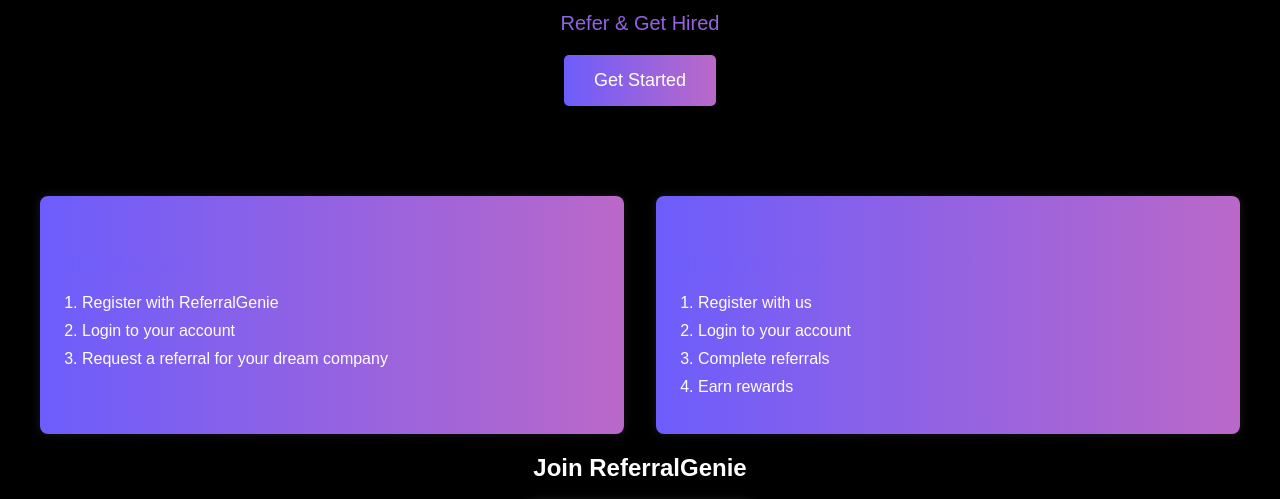
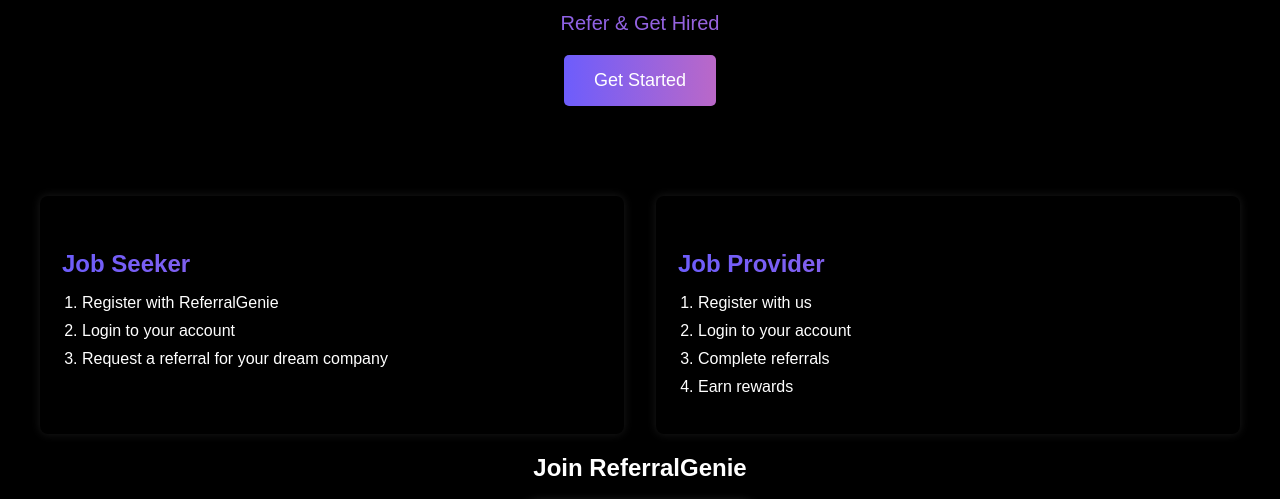
Before and after one commit to ShaikNihal0009/Referralgenie, a plain HTML site: page index.html in a window 1280 px wide. Shown: the part 249-748 px from the top of the page. Drawn offline with Linux system fonts and the light colour scheme.

Commit message:
Update style.css

```diff
--- a/style.css
+++ b/style.css
@@ -89,15 +89,14 @@ nav ul li a {
 }
 
 .box {
-    background-color: transparent;
-    border: 2px solid transparent;
+    background-color: black; /* Background is black */
+    border: 2px solid transparent; /* Border is initially transparent */
     border-radius: 8px;
     padding: 20px;
     width: 45%; /* Adjust to fit two boxes side by side */
     color: white;
     box-shadow: 0 0 10px rgba(255, 255, 255, 0.1);
     transition: all 0.3s ease-in-out;
-    position: relative;
 }
 
 .box:hover {
@@ -123,25 +122,13 @@ nav ul li a {
     font-size: 16px;
 }
 
+/* Specific Styling for Job Seeker & Job Provider Boxes */
 .job-seeker {
-    /* Gradient border using ::before pseudo-element */
+    border-color: linear-gradient(to right, #6d5dfc, #ba68c8);
 }
 
 .job-provider {
-    /* Gradient border using ::before pseudo-element */
-}
-
-/* Add the gradient border effect */
-.box::before {
-    content: '';
-    position: absolute;
-    top: -2px;
-    left: -2px;
-    right: -2px;
-    bottom: -2px;
-    background: linear-gradient(to right, #6d5dfc, #ba68c8);
-    border-radius: 8px;
-    z-index: -1;
+    border-color: linear-gradient(to right, #6d5dfc, #ba68c8);
 }
 
 /* Toggle Switch */
```
